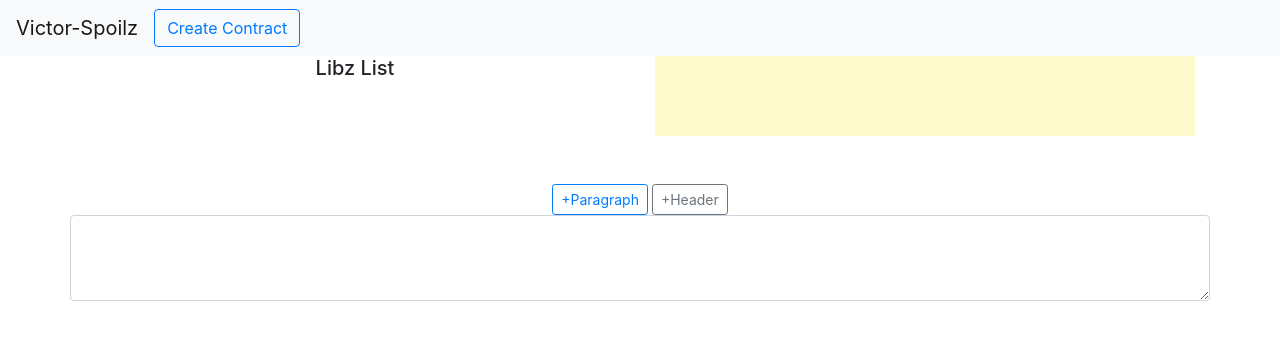
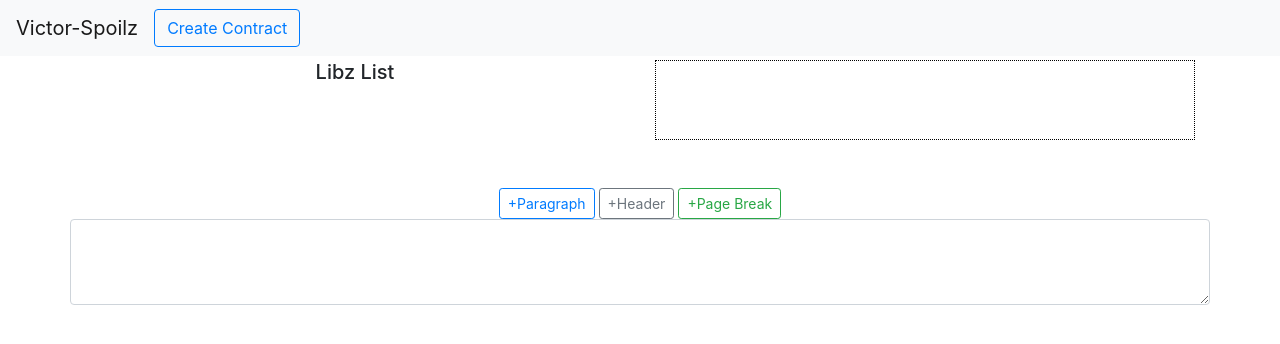
Before and after one commit to bswiswa/vs, a React (Create React App) app: page / in a window 1280 px wide. Shown: the top 344 px of the page. Built offline with nearby package versions, Linux system fonts and the light colour scheme.

Commit message:
Improve pagination of pdf

```diff
--- a/src/App.js
+++ b/src/App.js
@@ -53,6 +53,10 @@ function App() {
     }
   }
 
+  const handleAddPageBreak = (txt) => {
+      addToText(txt, "page break");
+  }
+
   return (
     <div className="App">
       <Navbar bg="light" variant="light">
@@ -87,6 +91,7 @@ function App() {
           </Button>
       </Navbar>
       <Container>
+        <div className="mt-1">
           <Row>
             <Col>
               <LibzEditor
@@ -108,10 +113,11 @@ function App() {
             <Editor
               onAddParagraph={handleAddParagraph}
               onAddHeader={handleAddHeader}
+              onAddPageBreak={handleAddPageBreak}
             />
           </Row>
         : null}
-
+        </div>
       </Container>
 
     </div>
--- a/src/components/Draft.js
+++ b/src/components/Draft.js
@@ -3,29 +3,56 @@ import {Button, Row} from "react-bootstrap";
 import html2pdf from "html-to-pdf-js";
 
 const Draft = ({ text, mode }) => {
+    console.log(text);
     let draftElements = text.map(({type, payload}, index) => {
         if (type === "header")
             return <h5 key={index}>{payload}</h5>;
         else if (type === "paragraph")
             return <p key={index}>{payload}</p>;
+        else if (type === "page break")
+            return <p key={index} className="new-page"></p>;
         else
             return <p key={index}>{payload}</p>;
     });
 
     const downloadPdf = () => {
-        var el = document.getElementById("draft");
-        html2pdf(el);
+        // cycle through the elements and selectively add the page break class
+        var parent = document.querySelector("div#draft > div");
+        var height = 0, pageHeight = 1500;
+        parent.querySelectorAll("*").forEach(el => {
+            var sum = height + el.offsetHeight;
+            if (sum > pageHeight){
+                el.classList.add("new-page");
+                height = el.offsetHeight;
+            }
+            else {
+                height = sum;
+            }
+            console.log("temp height = " + height);
+        });
+        var opt = {
+            margin:       0.3,
+            filename:     'contract.pdf',
+            html2canvas:  { scale: 2 },
+            jsPDF:        { unit: 'in', format: 'letter', orientation: 'portrait' },
+            pagebreak:    { mode: 'css', before: '.new-page'}
+          };
+        html2pdf().set(opt).from(parent).save();
+        console.log("final height = " + height);
     }
 
     return (
         <div>
             <div id="draft">
-                {draftElements}
+                <div>
+                    {draftElements}
+                </div>
             </div>
             <Row className="justify-content-center">
                 {
                 mode === "contract" ?
                     <Button variant="outline-primary"
+                        className="mt-1"
                         onClick={downloadPdf}
                     >
                         Download
--- a/src/components/Editor.js
+++ b/src/components/Editor.js
@@ -2,7 +2,7 @@ import { useState } from "react";
 import { Container, Row, Form, Button } from "react-bootstrap";
 import '../styles/Editor.css';
 
-const Editor = ({ onAddParagraph, onAddHeader }) => {
+const Editor = ({ onAddParagraph, onAddHeader, onAddPageBreak }) => {
     const [editorText, setEditorText] = useState("");
     console.log(editorText);
     return (
@@ -16,12 +16,19 @@ const Editor = ({ onAddParagraph, onAddHeader }) => {
                     }}
                     >+Paragraph</Button>{' '}
                 <Button
-                    variant="outline-secondary" size="sm"
+                    variant="outline-secondary" size="sm" className="mr-1"
                     onClick={() => {
                         onAddHeader(editorText);
                         setEditorText("");
                     }}
-                >+Header</Button>
+                >+Header</Button>{' '}
+                <Button
+                    variant="outline-success" size="sm"
+                    onClick={() => {
+                        onAddPageBreak(editorText);
+                        setEditorText("");
+                    }}
+                >+Page Break</Button>
             </Row>
             <Row className="justify-content-center">
                 <Form.Control id="editorText" as="textarea" rows={3}
--- a/src/styles/Draft.css
+++ b/src/styles/Draft.css
@@ -1,6 +1,12 @@
 #draft {
-    background-color:lemonchiffon;
+    border: dotted 1px black;
     min-height: 5em;
     max-height: 20em;
     overflow: scroll;
 }
+
+@media print {
+    .new-page {
+      break-inside: avoid;
+    }
+  }
```
Lines whose indentation alone changed are shown as unchanged.
